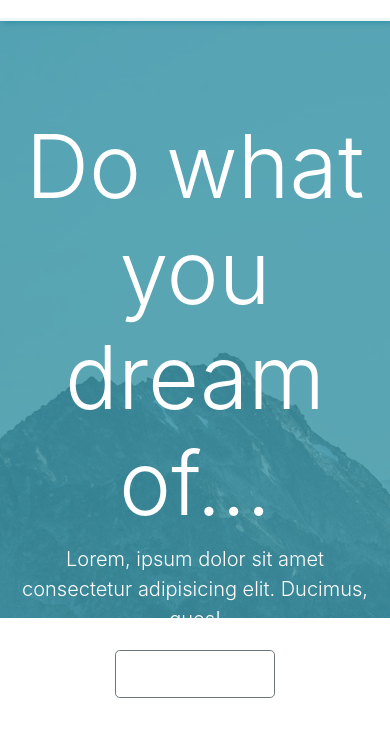
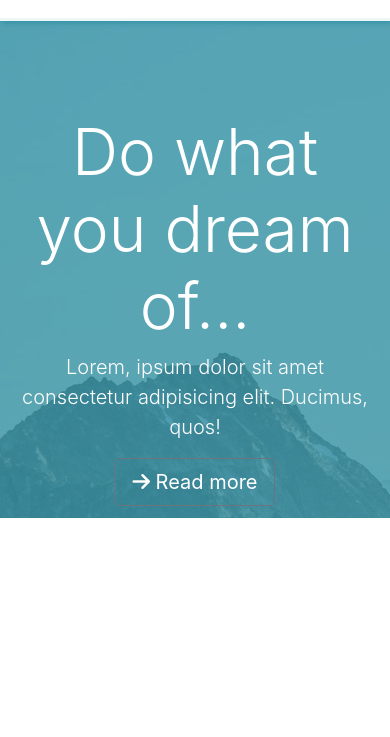
Before and after one commit to hectorixd/mizuxe-book, a website: page index.html in a window 390 px wide. Shown: the part 87-824 px from the top of the page. Drawn offline with nearby package versions, Linux system fonts and the light colour scheme; files that its build step writes are made by us from their sources.

Commit message:
Add media query to showcase

```diff
--- a/scss/style.scss
+++ b/scss/style.scss
@@ -30,3 +30,13 @@ body {
     height: 100%;
   }
 }
+
+@media (max-width: 768px) {
+  #showcase {
+    min-height: 500px;
+
+    h1 {
+      font-size: 4rem;
+    }
+  }
+}
```
